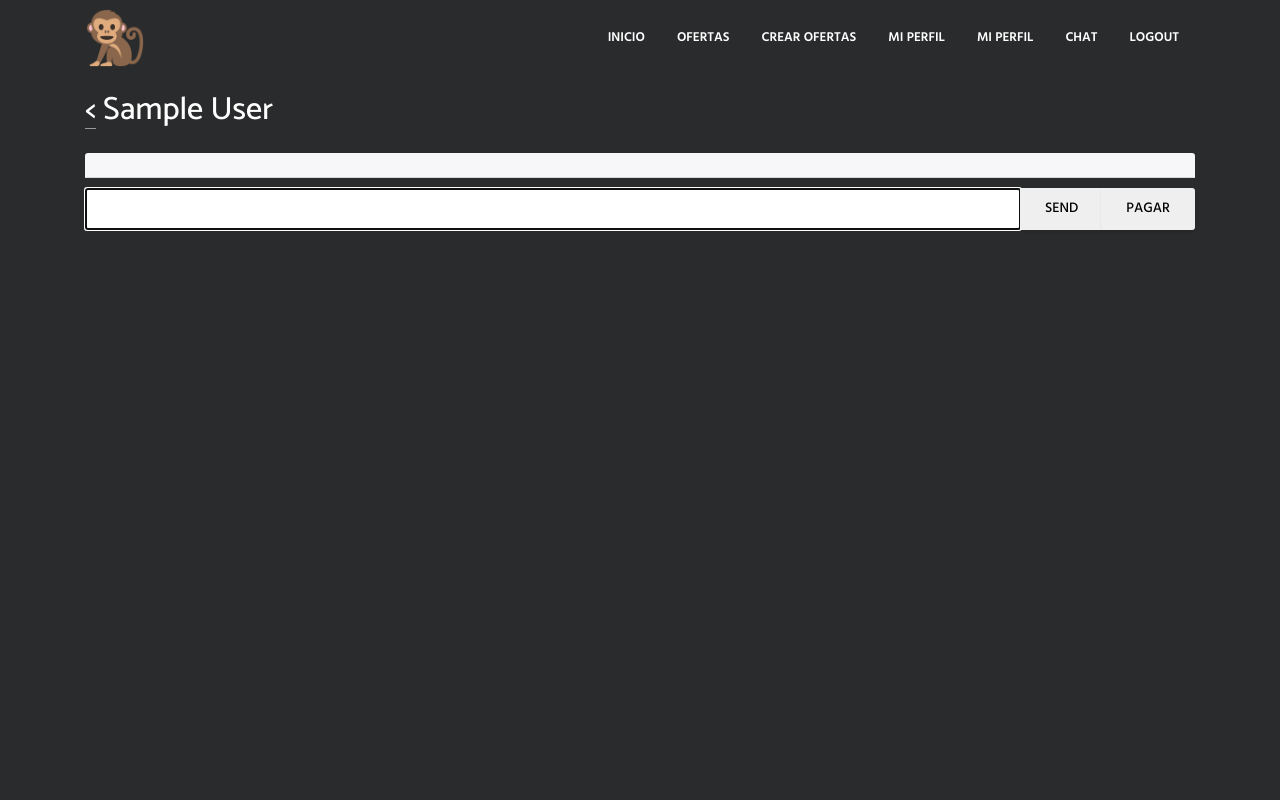
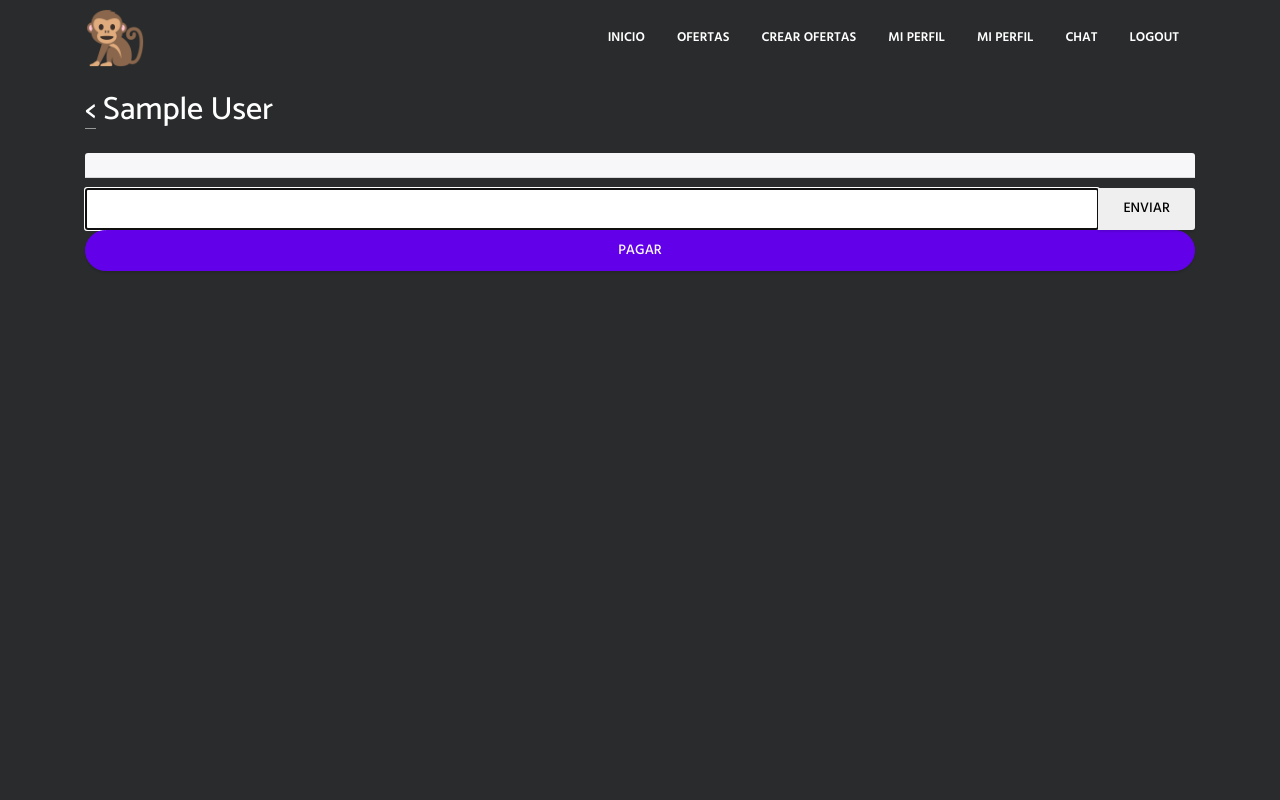
Before and after one commit to Javrd/sepp, a Django app: page /chat/1/ in a window 1280 px wide. Run offline with Django 3.2, Linux system fonts and the light colour scheme; the visitor is signed in with stand-in values (Sample User, id 1); data comes from the database, SQL or seed files in the repository; data that the repository does not hold is empty; some libraries are stand-ins or nearby versions.

Commit message:
change of placement for "pay" button

```diff
--- a/mvp/templates/chat.html
+++ b/mvp/templates/chat.html
@@ -31,11 +31,13 @@
                 <input type="text" id="text" name="text" class="text chat-text" autofocus/>
                 <input type="hidden" id="lastMessageId", name="lastMessageId", value="{{last_contact_message}}"/>
                 <span class="input-group-btn">
-                    <input class="btn btn-default" id="send" type="submit" value="Send"/>
+                    <input class="btn btn-default" id="send" type="submit" value="Enviar"/>
                 </span>
-                <span class="input-group-btn">
-                    <input class="btn btn-default" id="pago" type="button" value="Pagar" onclick="location.href = '/paypal_test/{{contact.id}}'" />
-                </span>
+            </div>
+            <div>
+            <span class="input-group-btn">
+                <input class="btn btn-round btn-primary" id="pago" type="button" value="Pagar" onclick="location.href = '/paypal_test/{{contact.id}}'" />
+            </span>
             </div>
         </form>
 
```
